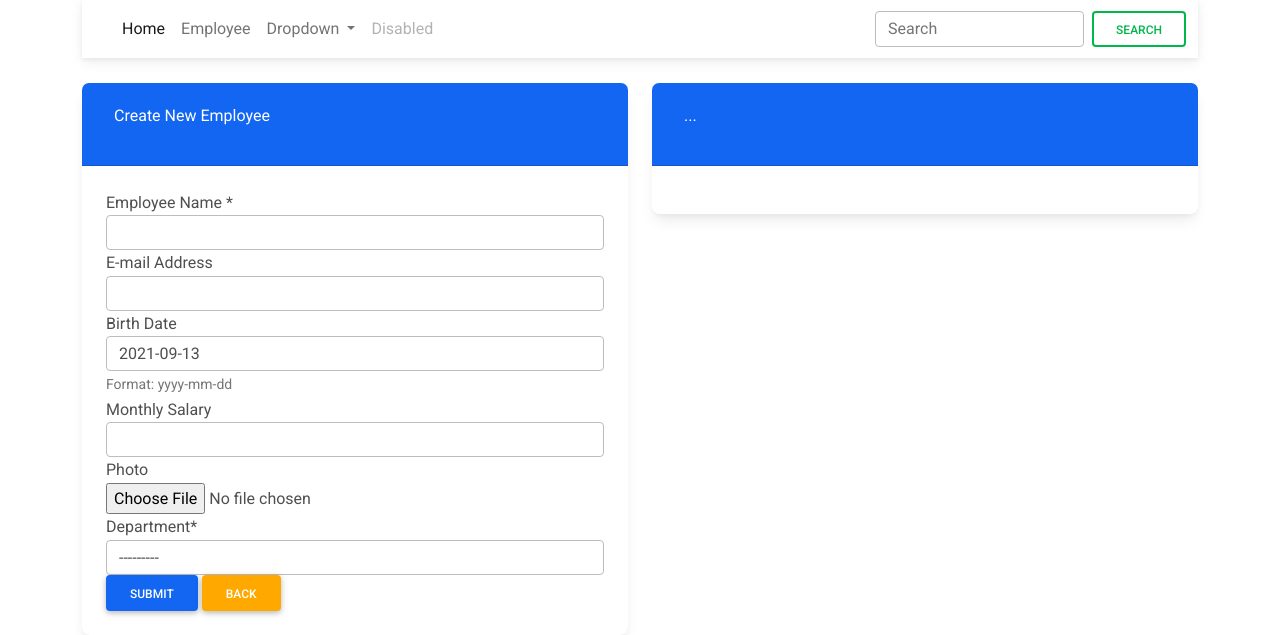
After one commit to afrinsultana/EmployeeProject, a Django app: page /emp/create/ in a window 1280 px wide. The commit adds this page. Shown: the part 838-1473 px from the top of the page. Run offline with Django 3.2, Linux system fonts and the light colour scheme; data comes from the database, SQL or seed files in the repository; both versions use the stored data as it was after the commit; some libraries are stand-ins or nearby versions.

Commit message:
Create Employee Day 15

```diff
--- a/empPrj/empApp/urls.py
+++ b/empPrj/empApp/urls.py
@@ -6,4 +6,5 @@
 urlpatterns = [
     path('',views.HomeView.as_view(),name='home'),
     path('list/',views.EmployeeListView.as_view(),name='list'),
+    path('create/',views.EmployeeCreateView.as_view(),name='create'),
 ]
--- a/empPrj/empApp/views.py
+++ b/empPrj/empApp/views.py
@@ -2,6 +2,7 @@
 from .models import *
 from .forms import *
 from django.views.generic import *
+from django.urls import reverse
 
 # Create your views here.
 
@@ -14,3 +15,18 @@
     model = Employee
     template_name = "emp/list.html"
     paginate_by=2
+
+
+class EmployeeCreateView(CreateView):
+    model = Employee
+    template_name = "emp/empForm.html"
+    form_class=EmployeeForm
+
+    def get_success_url(self):
+        return reverse('employee:list')
+
+    def get_context_data(self, **kwargs):
+        context = super().get_context_data(**kwargs)
+        context["title"] ='Create'
+        context["heading"] ='Create New Employee'
+        return context
--- a/empPrj/empPrj/settings.py
+++ b/empPrj/empPrj/settings.py
@@ -41,7 +41,7 @@
     'crispy_forms',
 ]
 #pip install django-crispy-forms
-CRISPY_TEMPLATE_PACK='bootsrap4'
+CRISPY_TEMPLATE_PACK='bootstrap4'
 
 MIDDLEWARE = [
     'django.middleware.security.SecurityMiddleware',
--- a/empPrj/templates/base.html
+++ b/empPrj/templates/base.html
@@ -60,6 +60,7 @@
                             <a class="nav-link disabled" href="#" tabindex="-1" aria-disabled="true">Disabled</a>
                           </li>
                         </ul>
+
                         <form class="d-flex">
                           <input class="form-control me-2" type="search" placeholder="Search" aria-label="Search">
                           <button class="btn btn-outline-success" type="submit">Search</button>
@@ -69,8 +70,14 @@
                   </nav>
             </div>
         </header>
-        <main>
+        <main >
+          <div >
+            <br>
+
+
             {% block content %}{% endblock%}
+          </div>
+
         </main>
     </div>
    <!-- MDB -->
--- /dev/null
+++ b/empPrj/templates/emp/empForm.html
@@ -0,0 +1,35 @@
+{% extends 'base.html' %}
+
+{% block title %}{{title}}{% endblock title %}
+
+{% block content %}
+<form action="" method="post" enctype="multipart/form-data">
+    {% csrf_token %}
+   <div class="row">
+        <div class="col-sm-6">
+            <div class="card">
+                <div class="card-header bg-primary text-white" >
+                    <p class="p-2"> {{ heading }} </p>
+                </div>
+                <div class="card-body">
+                    {% load crispy_forms_tags %}
+                    {{ form|crispy }}
+                    <button type="submit" class="btn btn-primary">Submit</button>
+                    <a href="{% url 'employee:list' %}" class="btn btn-warning"> Back </a>
+
+
+                </div>
+            </div>
+        </div>
+        <div class="col-sm-6">
+            <div class="card">
+                <div class="card-header bg-primary text-white">
+                    <p class="p-2"> ... </p>
+                </div>
+                <div class="card-body">
+                </div>
+            </div>
+        </div>
+   </div>
+</form>
+{% endblock content %}
--- a/empPrj/templates/emp/list.html
+++ b/empPrj/templates/emp/list.html
@@ -6,7 +6,7 @@
 {% block content %}
     <form action="" method="POST">
         {% csrf_token %}
-        <a href="#" class="btn btn-primary">Add New Record</a>
+        <a href="{% url 'employee:create' %}" class="btn btn-primary">Add New Record</a>
         <hr>
 
         <table class="table table-striped">
```
Also changed, not shown: empPrj/empPrj/tasklist.txt (added, +26 -0 lines), empPrj/db.sqlite3, empPrj/media/myimage/blank.png (added).
